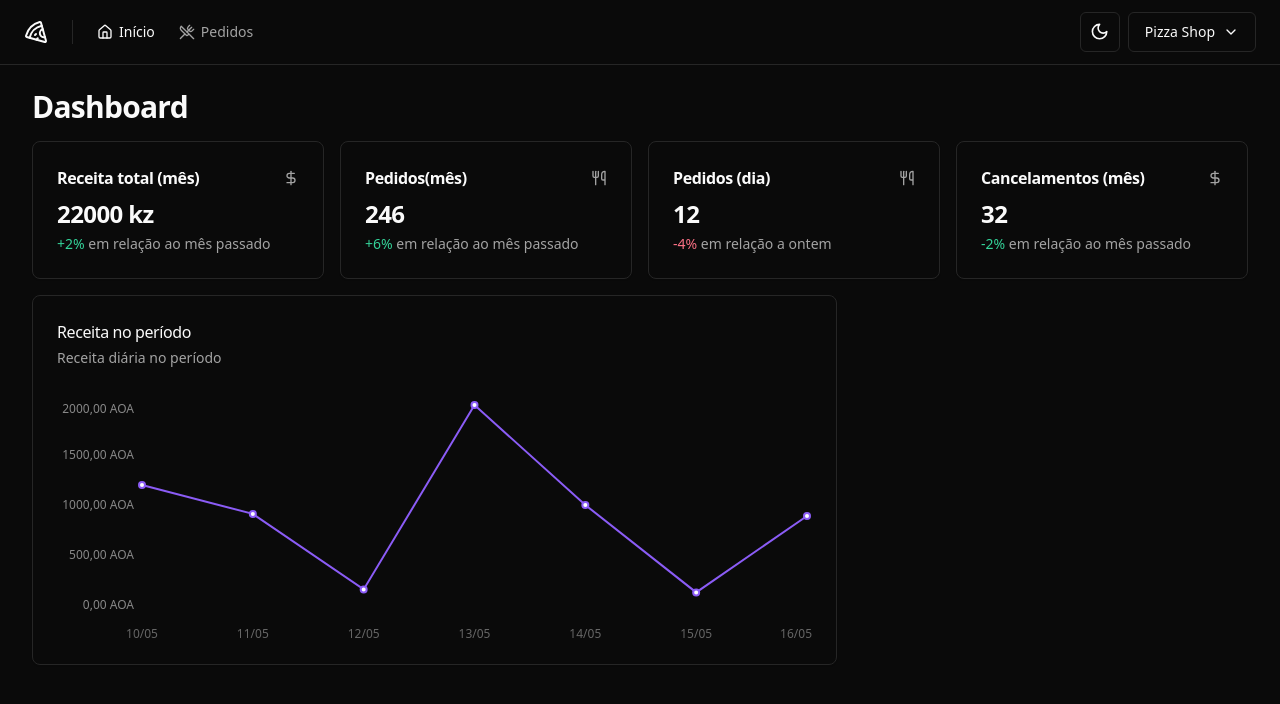
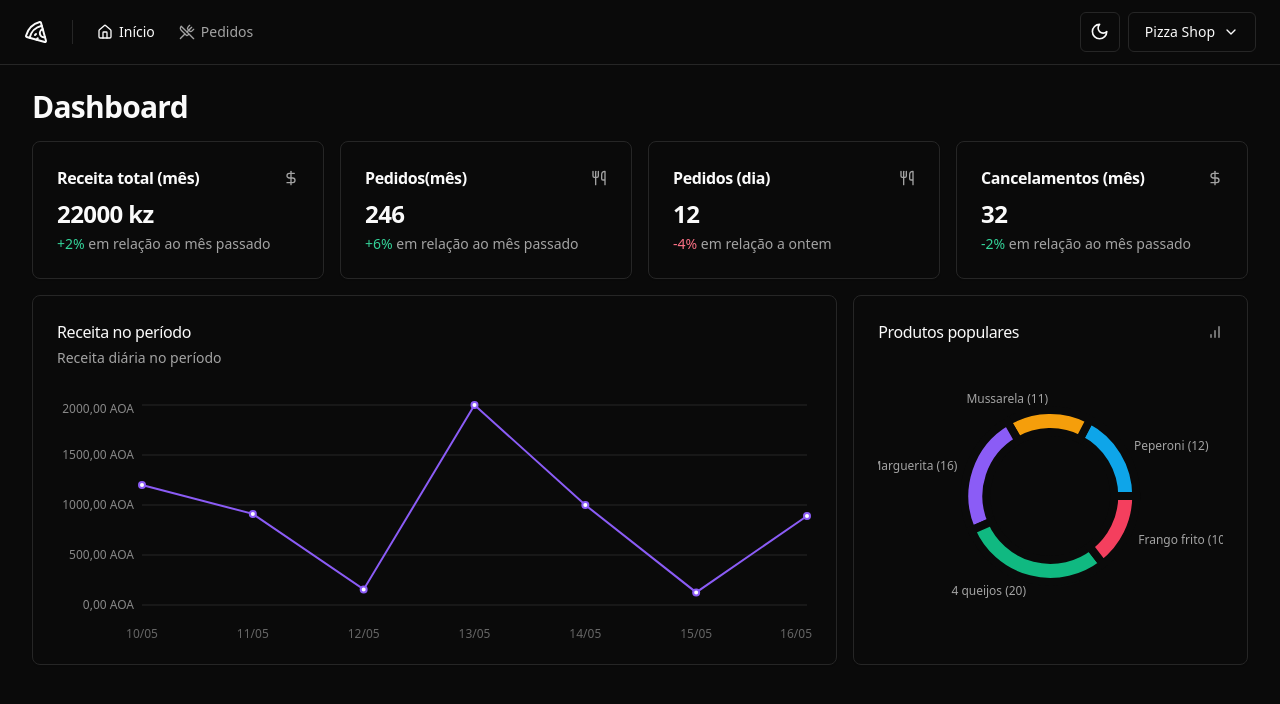
Before and after one commit to Jecilia/pizza-shop-web, a React (Vite) app: page / in a window 1280 px wide. Shown: the top 704 px of the page. Built offline with nearby package versions, Linux system fonts and the light colour scheme.

Commit message:
Popular Products Chart

```diff
--- a/src/pages/app/dashboard/dashboard.tsx
+++ b/src/pages/app/dashboard/dashboard.tsx
@@ -4,6 +4,7 @@
 import { DayOrdersAmountCard } from "./day-orders-amount-card";
 import { MonthCanceledOrdersAmountCard } from "./month-canceled-orders-amount-card";
 import { RevenueChart } from "./revenue-chart";
+import { PopularProductsChart } from "./popular-products-chart";
 
 export function Dashboard() {
   return (
@@ -19,6 +20,7 @@
         </div>
         <div className="grid grid-cols-9 gap-4">
           <RevenueChart />
+          <PopularProductsChart />
         </div>
       </div>
     </>
--- /dev/null
+++ b/src/pages/app/dashboard/popular-products-chart.tsx
@@ -0,0 +1,91 @@
+import { Card, CardContent, CardHeader, CardTitle } from "@/components/ui/card";
+import { BarChart } from "lucide-react";
+import { Cell, Pie, PieChart, ResponsiveContainer } from "recharts";
+
+import colors from "tailwindcss/colors";
+const data = [
+  { product: "Peperoni", amount: 12 },
+  { product: "Mussarela", amount: 11 },
+  { product: "Marguerita", amount: 16 },
+  { product: "4 queijos", amount: 20 },
+  { product: "Frango frito", amount: 10 },
+];
+
+const COLORS = [
+  colors.sky[500],
+  colors.amber[500],
+  colors.violet[500],
+  colors.emerald[500],
+  colors.rose[500],
+];
+
+export function PopularProductsChart() {
+  return (
+    <Card className="col-span-3">
+      <CardHeader className="pb-8">
+        <div className="flex items-center justify-between">
+          <CardTitle className="text-base font-medium">
+            Produtos populares
+          </CardTitle>
+          <BarChart className="size-4 text-muted-foreground" />
+        </div>
+      </CardHeader>
+      <CardContent>
+        <ResponsiveContainer width="100%" height={240}>
+          <PieChart data={data} style={{ fontSize: 12 }}>
+            <Pie
+              data={data}
+              dataKey="amount"
+              nameKey="product"
+              cx="50%"
+              cy="50%"
+              outerRadius={86}
+              innerRadius={64}
+              strokeWidth={8}
+              labelLine={false}
+              label={({
+                cx,
+                cy,
+                midAngle,
+                innerRadius,
+                outerRadius,
+                value,
+                index,
+              }) => {
+                const RADIAN = Math.PI / 180;
+                const radius = 12 + innerRadius + (outerRadius - innerRadius);
+                const x = cx + radius * Math.cos(-midAngle * RADIAN);
+                const y = cy + radius * Math.sin(-midAngle * RADIAN);
+
+                return (
+                  <text
+                    x={x}
+                    y={y}
+                    className="fill-muted-foreground text-xs"
+                    textAnchor={x > cx ? "start" : "end"}
+                    dominantBaseline="central"
+                  >
+                    {data[index].product.length > 12
+                      ? data[index].product.substring(0, 12).concat("...")
+                      : data[index].product}{" "}
+                    ({value})
+                  </text>
+                );
+              }}
+            >
+              {data.map((_, index) => {
+                return (
+                  <Cell
+                    key={"cell-${index}"}
+                    fill={COLORS[index]}
+                    className="stroke-background hover:opacity-80"
+                  />
+                );
+              })}
+            </Pie>
+          </PieChart>
+        </ResponsiveContainer>
+      </CardContent>
+    </Card>
+  );
+}
--- a/src/pages/app/dashboard/revenue-chart.tsx
+++ b/src/pages/app/dashboard/revenue-chart.tsx
@@ -5,7 +5,14 @@
   CardHeader,
   CardTitle,
 } from "@/components/ui/card";
-import { Line, LineChart, ResponsiveContainer, XAxis, YAxis } from "recharts";
+import {
+  CartesianGrid,
+  Line,
+  LineChart,
+  ResponsiveContainer,
+  XAxis,
+  YAxis,
+} from "recharts";
 
 import colors from "tailwindcss/colors";
 const data = [
@@ -45,6 +52,7 @@
                 })
               }
             />
+            <CartesianGrid vertical={false} className="stroke-muted" />
             <Line
               type="linear"
               strokeWidth={2}
```
